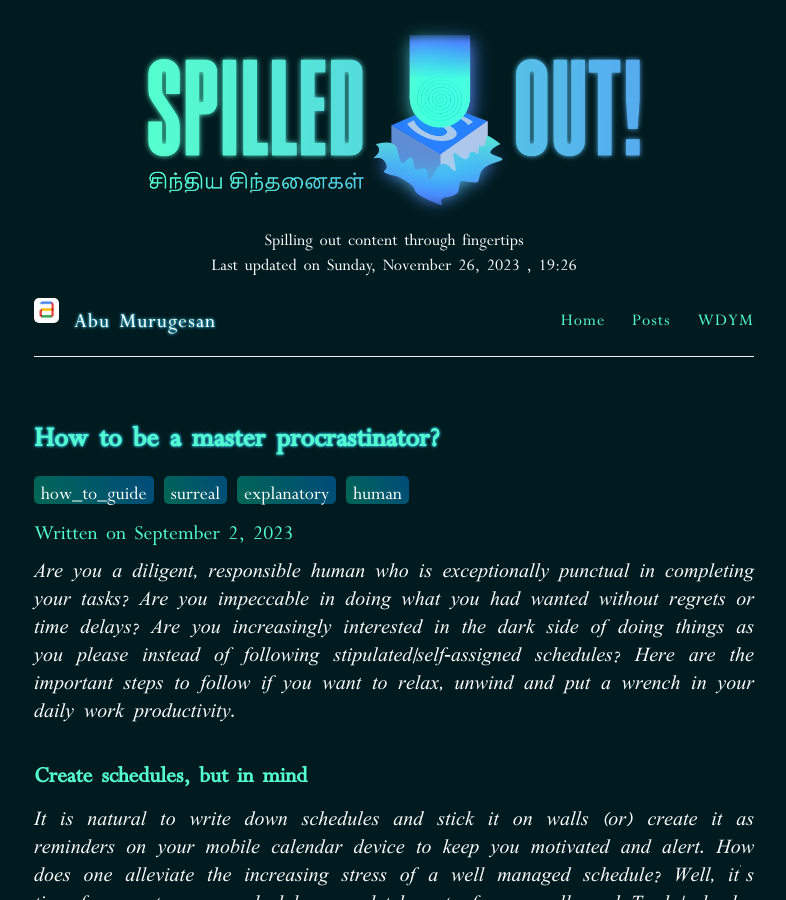
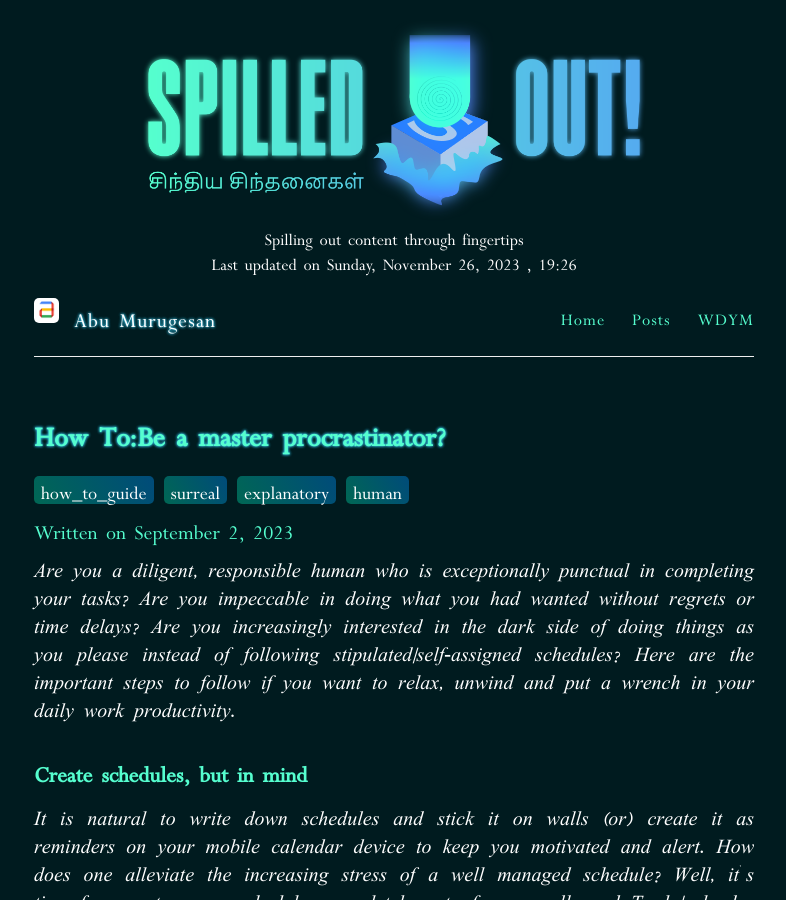
Before and after one commit to abumsd7/abumsd7.github.io, a Jekyll site: the page built from _posts/2023-09-02-Master-procrastinator.md, in a window 1280 px wide and 900 px high. Shown: the whole window, without its empty margins (246-1032 px from the left). Built offline with Jekyll 4.4.1, drawn with Linux system fonts in a browser that asks for light colours; comment, search, counter and statistics services are not loaded.

Commit message:
Nov26 Upd5

```diff
--- a/_posts/2023-09-02-Master-procrastinator.md
+++ b/_posts/2023-09-02-Master-procrastinator.md
@@ -1,6 +1,6 @@
 ---
 layout: post
-title: How to be a master procrastinator?
+title: How To:Be a master procrastinator?
 date: 2023-09-02 22:30:00 +0530
 tags: how_to_guide surreal explanatory human
 ---
```
